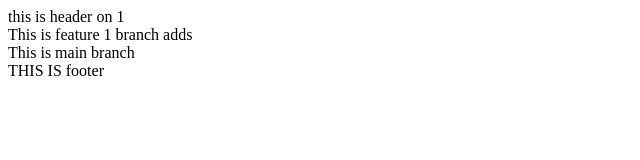
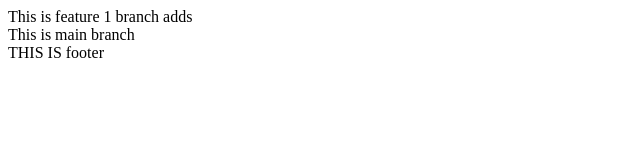
Before and after one commit to ChaudharyAkif/branch-partice-, a plain HTML site: page index.html in a window 1280 px wide. Shown: the whole page, without its empty margins (0-640 px from the left). Drawn offline with Linux system fonts and the light colour scheme.

Commit message:
remove the line fromheader

```diff
--- a/index.html
+++ b/index.html
@@ -6,7 +6,6 @@
     <title>Document</title>
   </head>
   <body>
-    <header> this is header on 1</header>
     <nav> This is feature 1 branch adds</nav>
     <main>This is main branch</main>
     <footer>THIS IS footer</footer>
```
